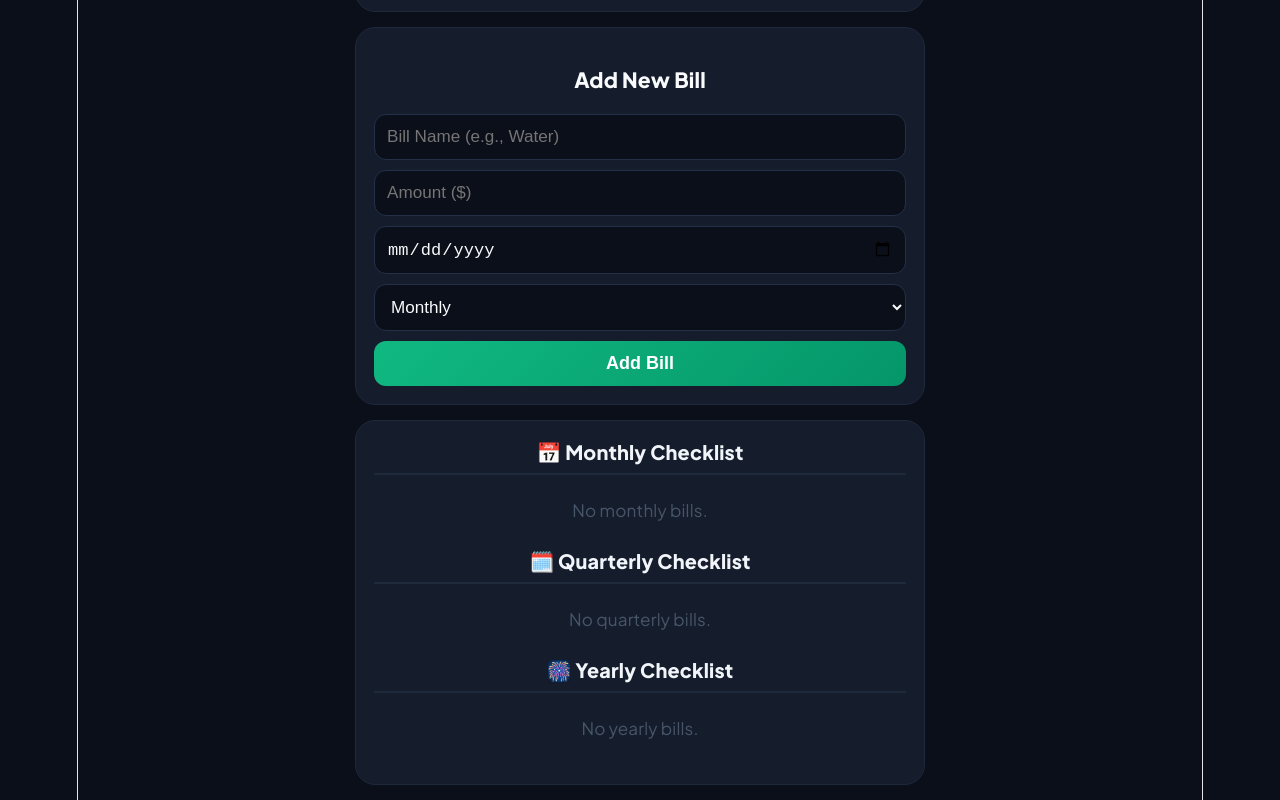
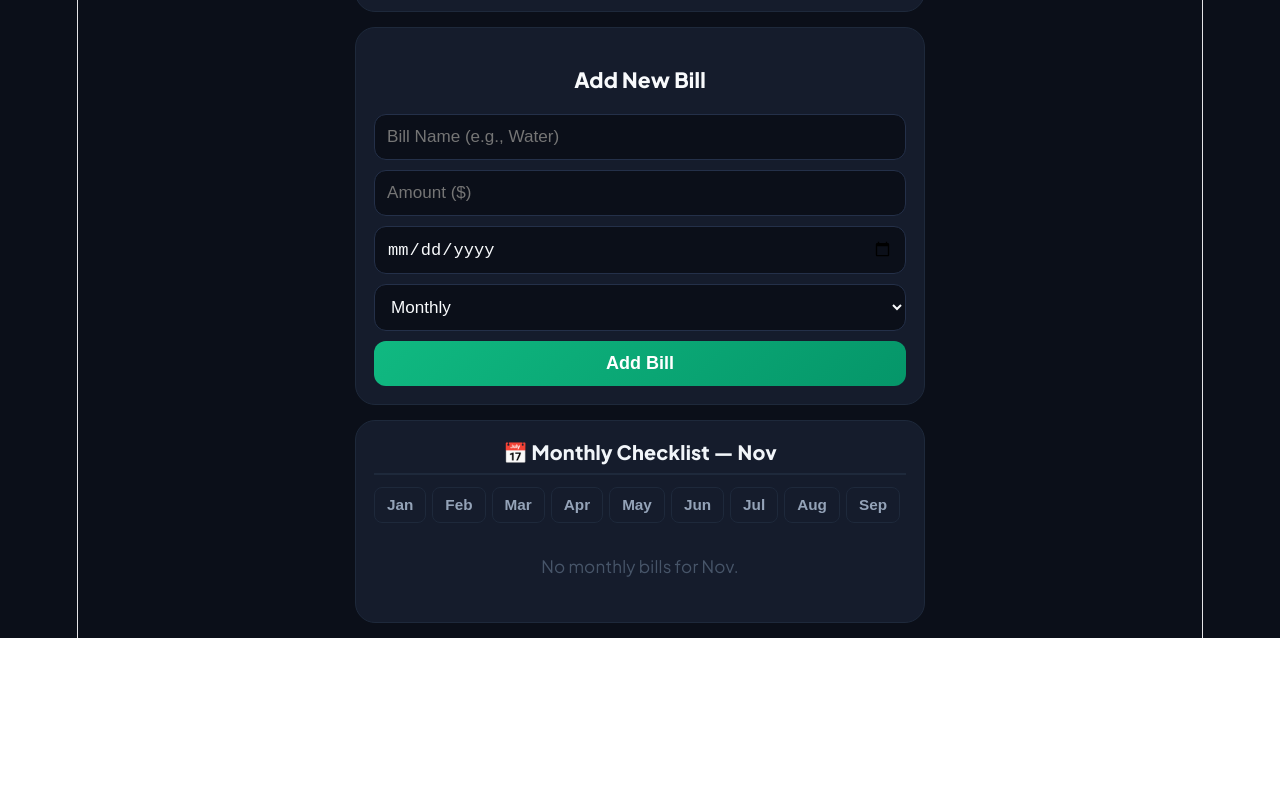
Before and after one commit to swishflex-cyber/billguard, a React (Vite) app: page / in a window 1280 px wide. Shown: the part 406-1206 px from the top of the page. After the commit the page ends 1044 px from the top, so only its background shows below. Built offline with nearby package versions, Linux system fonts and the light colour scheme.

Commit message:
Enhance BillList with month filtering feature
Added month selector for filtering monthly bills and updated title display accordingly.

```diff
--- a/src/components/BillList.jsx
+++ b/src/components/BillList.jsx
@@ -1,19 +1,51 @@
-import React from 'react';
+import React, { useState, useEffect } from 'react';
 import { formatDueDate, isDueSoon } from '../utils/billLogic';
 
-function BillList({ bills, onDeleteBill, onMarkPaid, currency }) {
+const MONTHS = ['Jan', 'Feb', 'Mar', 'Apr', 'May', 'Jun', 'Jul', 'Aug', 'Sep', 'Oct', 'Nov', 'Dec'];
+
+function BillList({ bills, onDeleteBill, onMarkPaid, currency, selectedList }) {
+  // Filter by frequency
   const monthly = bills.filter(b => b.frequency === 'monthly');
   const quarterly = bills.filter(b => b.frequency === 'quarterly');
   const yearly = bills.filter(b => b.frequency === 'yearly');
 
+  // For monthly view, add month selector
+  const [selectedMonth, setSelectedMonth] = useState(() => {
+    // Default to current month
+    const today = new Date();
+    return today.getMonth(); // 0-11
+  });
+
+  // Pick the correct list based on selectedList prop
+  let filteredBills;
+  let title;
+
+  if (selectedList === 'monthly') {
+    // Filter monthly bills by selected month
+    filteredBills = monthly.filter(bill => {
+      const dateStr = bill.dueDate || bill.lastPaid || bill.date || '';
+      if (!dateStr) return false;
+      const billMonth = new Date(dateStr).getMonth();
+      return billMonth === selectedMonth;
+    });
+    title = `📅 Monthly Checklist — ${MONTHS[selectedMonth]}`;
+  } else if (selectedList === 'quarterly') {
+    filteredBills = quarterly;
+    title = '🗓️ Quarterly Checklist';
+  } else if (selectedList === 'yearly') {
+    filteredBills = yearly;
+    title = '🎆 Yearly Checklist';
+  } else {
+    filteredBills = monthly;
+    title = '📅 Monthly Checklist';
+  }
+
   const renderItem = (bill) => {
-    // Check all possible variable names to find the date
     const dateStr = bill.dueDate || bill.lastPaid || bill.date || '';
     const soon = isDueSoon(dateStr);
 
     return (
       <div key={bill.id} className={`bill-card-item ${soon ? 'soon' : ''}`}>
-        {/* HUGE RED DELETE BUTTON (Left) */}
         <button className="huge-action-btn delete-bg" onClick={() => onDeleteBill(bill.id)}>
           DEL
         </button>
@@ -26,7 +58,6 @@ function BillList({ bills, onDeleteBill, onMarkPaid, currency }) {
           </div>
         </div>
 
-        {/* HUGE GREEN PAID BUTTON (Right) */}
         <button className="huge-action-btn paid-bg" onClick={() => onMarkPaid(bill)}>
           PAID
         </button>
@@ -36,14 +67,28 @@ function BillList({ bills, onDeleteBill, onMarkPaid, currency }) {
 
   return (
     <div className="bill-list-wrapper">
-      <h3 className="list-title">📅 Monthly Checklist</h3>
-      {monthly.length === 0 ? <p className="empty">No monthly bills.</p> : monthly.map(renderItem)}
+      <h3 className="list-title">{title}</h3>
 
-      <h3 className="list-title mt">🗓️ Quarterly Checklist</h3>
-      {quarterly.length === 0 ? <p className="empty">No quarterly bills.</p> : quarterly.map(renderItem)}
+      {/* Month tabs for Monthly view */}
+      {selectedList === 'monthly' && (
+        <div className="month-tab-row">
+          {MONTHS.map((month, index) => (
+            <button
+              key={month}
+              className={`month-tab-btn ${selectedMonth === index ? 'active' : ''}`}
+              onClick={() => setSelectedMonth(index)}
+            >
+              {month}
+            </button>
+          ))}
+        </div>
+      )}
 
-      <h3 className="list-title mt">🎆 Yearly Checklist</h3>
-      {yearly.length === 0 ? <p className="empty">No yearly bills.</p> : yearly.map(renderItem)}
+      {filteredBills.length === 0 ? (
+        <p className="empty">No {selectedList} bills{selectedList === 'monthly' ? ` for ${MONTHS[selectedMonth]}` : ''}.</p>
+      ) : (
+        filteredBills.map(renderItem)
+      )}
     </div>
   );
 }
```
